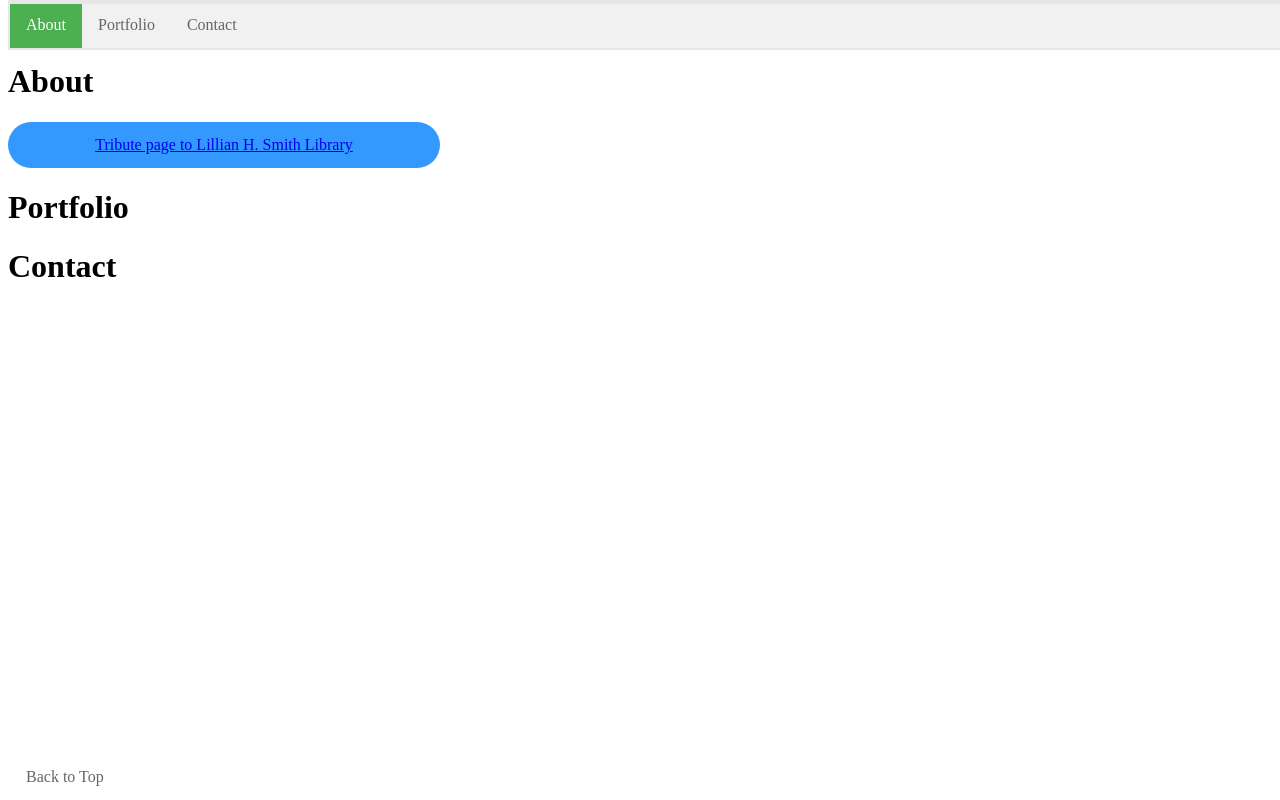
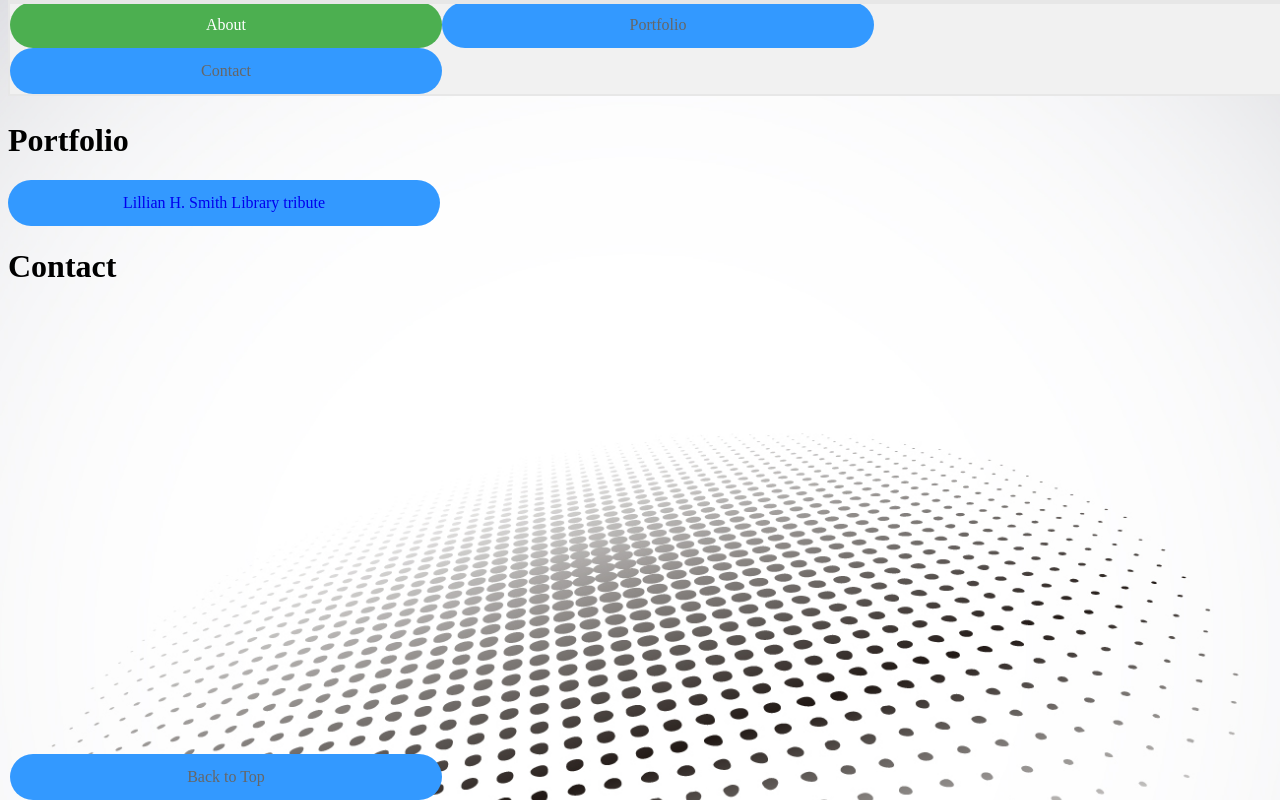
Before and after one commit to roysourav2023/freeCodeCamp-1, a PHP site: page / in a window 1280 px wide. Run offline with PHP 8.4, Linux system fonts and the light colour scheme.

Commit message:
changing buttons

```diff
--- a/index.html
+++ b/index.html
@@ -18,11 +18,8 @@
 </ul>
 <hr>
 <h1 id="about">About</h1>
-<p class="link">
-  <a href="library.html">Tribute page to Lillian H. Smith Library</a>
-</p>
-
 <h1 id="portfolio">Portfolio</h1>
+  <a href="library.html"> Lillian H. Smith Library tribute</a>
 <h1 id="contact">Contact</h1>
 
 </body>
--- a/main.css
+++ b/main.css
@@ -1,5 +1,8 @@
 body {
-  margin-top: 40px;
+    margin-top: 40px;
+    background-image: url("background.jpg");
+    background-repeat: no-repeat;
+    background-size: cover;
 }
 ul {
   position: fixed;
@@ -41,28 +44,28 @@ li a.bottom {
   float: left;
 }
 li a.bottom:hover {
-  background-color: #4caf50;
+  background-color: #1a8CFF;
   color: white;
 }
 a:active, a:visited {
-color: #fff;
-}
+    color: #ddd;
+ }
 
-.link {
+a {
     display: block;
     padding: 14px 16px;
     width: 400px;
     text-decoration: none;
     text-align: center;
     background-color: #3399FF;
-    color: white;
     border-radius: 45px;
 }
-.link:hover {
+a:hover {
     background-color: #1a8CFF;
+    color: #fff;
 
 }
-.link:hover:not(.active) {
+a:hover:not(.active) {
     background-color: #7EC6D2;
-    color:white;
+   // color:white;
 }
```
Also changed, not shown: background.jpg (added).
